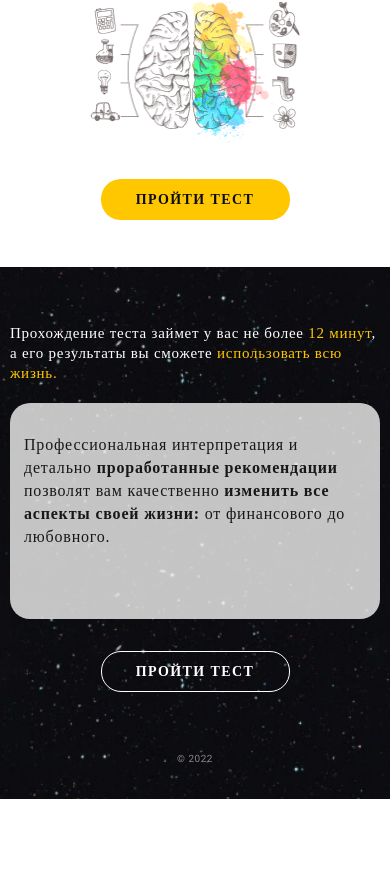
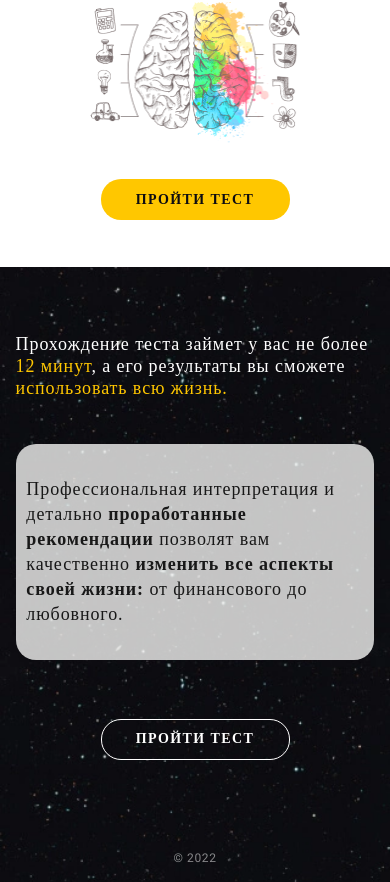
Before and after one commit to krikun1983/test-spa, a Vue app: page / in a window 390 px wide. Shown: the part 1259-2141 px from the top of the page. Before the commit the page ends 2058 px from the top, so only its background shows below. Built offline with nearby package versions, Linux system fonts and the light colour scheme; a web font is replaced by a local one.

Commit message:
feat: add responsive 600px footer-section

```diff
--- a/src/App.vue
+++ b/src/App.vue
@@ -25,14 +25,9 @@ body {
 
 html,
 body,
-#app {
+#app,
+main {
   height: 100%;
-}
-
-#app {
-  background-image: url("@/assets/img/bg-all.jpg");
-  background-repeat: repeat;
-  background-color: $bg-images;
 }
 
 *,
@@ -44,9 +39,14 @@ body,
   box-sizing: inherit;
 }
 
+#app {
+  background-image: url("@/assets/img/bg-all.jpg");
+  background-repeat: repeat;
+  background-color: $bg-images;
+}
+
 main {
   padding-top: 46px;
-  height: 1904px;
 }
 
 li {
--- a/src/components/main-page/FooterSection.vue
+++ b/src/components/main-page/FooterSection.vue
@@ -1,11 +1,11 @@
 <template>
-  <div class="footer">
+  <section class="footer">
     <div class="container">
       <p class="footer-text">
         Прохождение теста займет у вас не более <span>12 минут</span>, а его
         результаты вы сможете <span>использовать всю жизнь.</span>
       </p>
-      <div class="footer-main-text">
+      <div class="footer-box-text">
         <p>
           Профессиональная интерпретация и детально
           <span>проработанные рекомендации</span> позволят вам качественно
@@ -18,7 +18,7 @@
       </my-button>
       <p class="copyright">© {{ yearNow }}</p>
     </div>
-  </div>
+  </section>
 </template>
 
 <script>
@@ -33,7 +33,7 @@ export default {
 
 <style lang="scss" scoped>
 .footer {
-  min-height: 532px;
+  height: 532px;
   font-family: "Merriweather", serif;
   background-image: url("@/assets/img/brain_bk_footer.webp");
   background-color: $bg-images;
@@ -41,32 +41,79 @@ export default {
   background-position: center top;
   background-size: cover;
 
-  .container {
-    padding: 56px 10px 0;
+  @include xss {
+    height: 592px;
+  }
+  @include xs {
+    height: 615px;
+  }
+  @include sm {
+    height: 720px;
+  }
+  @include m {
+    height: 800px;
   }
 
-  .footer-text {
-    margin-bottom: 20px;
+  .container {
+    @include flex-column-between();
+    height: 100%;
+    padding: 17% 4% 3%;
+
+    @include sm {
+      padding-right: 10%;
+    }
+  }
+
+  &-text {
     font-size: 15px;
     line-height: 20px;
-    letter-spacing: calc(1em / 100 * 5);
+    letter-spacing: $spacing-m;
     color: $white;
+
+    @include xs {
+      font-size: 18px;
+      line-height: 22px;
+    }
+    @include sm {
+      font-size: 20px;
+      line-height: 24px;
+    }
+    @include m {
+      font-size: 22px;
+      line-height: 28px;
+    }
 
     span {
       color: $accent;
     }
   }
 
-  .footer-main-text {
-    margin-bottom: 32px;
-    padding: 30px 11px 0 14px;
+  &-box-text {
+    @include flex-center();
+    margin: 7% 0 11%;
+    padding: 0 3%;
     height: 216px;
     font-size: 16px;
     line-height: 23px;
-    letter-spacing: calc(1em / 100 * 5);
+    letter-spacing: $spacing-m;
     color: $bg-header;
     border-radius: 20px;
     background-color: rgba(243, 243, 242, 0.8);
+
+    @include xs {
+      font-size: 18px;
+      line-height: 25px;
+    }
+    @include sm {
+      font-size: 20px;
+      line-height: 24px;
+      height: 230px;
+    }
+    @include m {
+      font-size: 24px;
+      line-height: 30px;
+      height: 250px;
+    }
 
     span {
       font-weight: 700;
@@ -74,16 +121,29 @@ export default {
   }
 
   .copyright {
-    margin-top: 55px;
+    margin-top: 19%;
     font-family: "Roboto", sans-serif;
     font-weight: 400;
     font-style: normal;
     font-size: 10px;
     line-height: 23px;
-    letter-spacing: calc(1em / 100 * 5);
+    letter-spacing: $spacing-m;
     color: $white;
     opacity: 50%;
     text-align: center;
+
+    @include xs {
+      font-size: 12px;
+      line-height: 23px;
+    }
+    @include sm {
+      font-size: 14px;
+      line-height: 23px;
+    }
+    @include m {
+      font-size: 16px;
+      line-height: 24px;
+    }
   }
 }
 </style>
```
